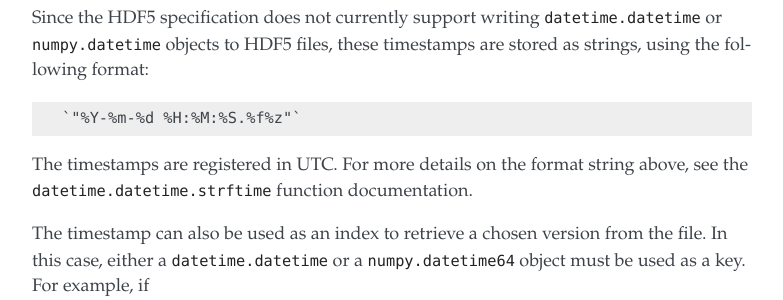
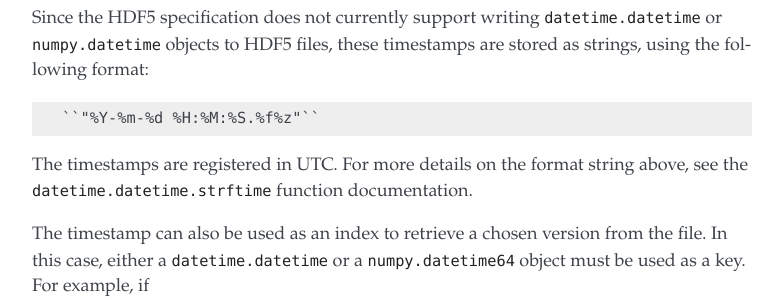
Before and after one commit to deshaw/versioned-hdf5, a Sphinx documentation site: the page built from docs/quickstart.rst, in a window 1280 px wide and 900 px high, scrolled down 1748 px. Shown: the part 151-451 px from the top of the window, without its empty margins (358-1141 px from the left). Built offline with Sphinx 7.4.7, drawn with Linux system fonts in a browser that asks for light colours.

```diff
--- a/docs/performance_filesizes.rst
+++ b/docs/performance_filesizes.rst
@@ -55,7 +55,7 @@ For the number of transactions, chunk sizes and compression algorithms, we tests
 (note that chunk sizes are taken as power of 2, so an exponent of :math:`12` means that the chunk size is :math:`2^12` or 4096.)
 
 If you want to generate your own tests, you can modify the appropriate constants
-for the desired tests, and run them on the notebook included in the `analysis` directory of the VersionedHDF souces. **Please keep in mind that file sizes can become very large for large numbers of transactions (above 5000
+for the desired tests, and run them on the notebook included in the ``analysis`` directory of the VersionedHDF souces. **Please keep in mind that file sizes can become very large for large numbers of transactions (above 5000
 transactions).**
 
 Analysis
--- a/docs/quickstart.rst
+++ b/docs/quickstart.rst
@@ -83,21 +83,21 @@ Other Options
 
 When a version is committed to a VersionedHDF5File, a timestamp is automatically
 added to it. The timestamp for each version can be retrieved via the version's
-`attrs`::
+``attrs``::
 
   >>> versioned_file['version1'].attrs['timestamp']
 
 Since the HDF5 specification does not currently support writing
-`datetime.datetime` or `numpy.datetime` objects to HDF5 files, these timestamps
+``datetime.datetime`` or ``numpy.datetime`` objects to HDF5 files, these timestamps
 are stored as strings, using the following format::
 
-  `"%Y-%m-%d %H:%M:%S.%f%z"`
+  ``"%Y-%m-%d %H:%M:%S.%f%z"``
 
 The timestamps are registered in UTC. For more details on the format string
-above, see the `datetime.datetime.strftime` function documentation.
+above, see the ``datetime.datetime.strftime`` function documentation.
 
 The timestamp can also be used as an index to retrieve a chosen version from the
-file. In this case, either a `datetime.datetime` or a `numpy.datetime64` object
+file. In this case, either a ``datetime.datetime`` or a ``numpy.datetime64`` object
 must be used as a key. For example, if
 
 .. code::
@@ -110,11 +110,11 @@ then using
 
   >>> versioned_file[t]
 
-returns the version with timestamp equal to `t` (converted to a string according
+returns the version with timestamp equal to ``t`` (converted to a string according
 to the format mentioned above).
 
 It is also possible to assign a timestamp manually to a file. Again, this
-requires using either a `datetime.datetime` or a `numpy.datetime64` object as
+requires using either a ``datetime.datetime`` or a ``numpy.datetime64`` object as
 the timestamp::
 
   >>> ts = datetime.datetime(2020, 6, 29, 23, 58, 21, 116470, tzinfo=datetime.timezone.utc)
@@ -125,4 +125,4 @@ Now::
 
   >>> versioned_file[ts]
 
-returns the same as `versioned_file['version1']`.
+returns the same as ``versioned_file['version1']``.
```
Also changed, not shown: docs/performance.rst (+5 -5 lines), .pre-commit-config.yaml.
